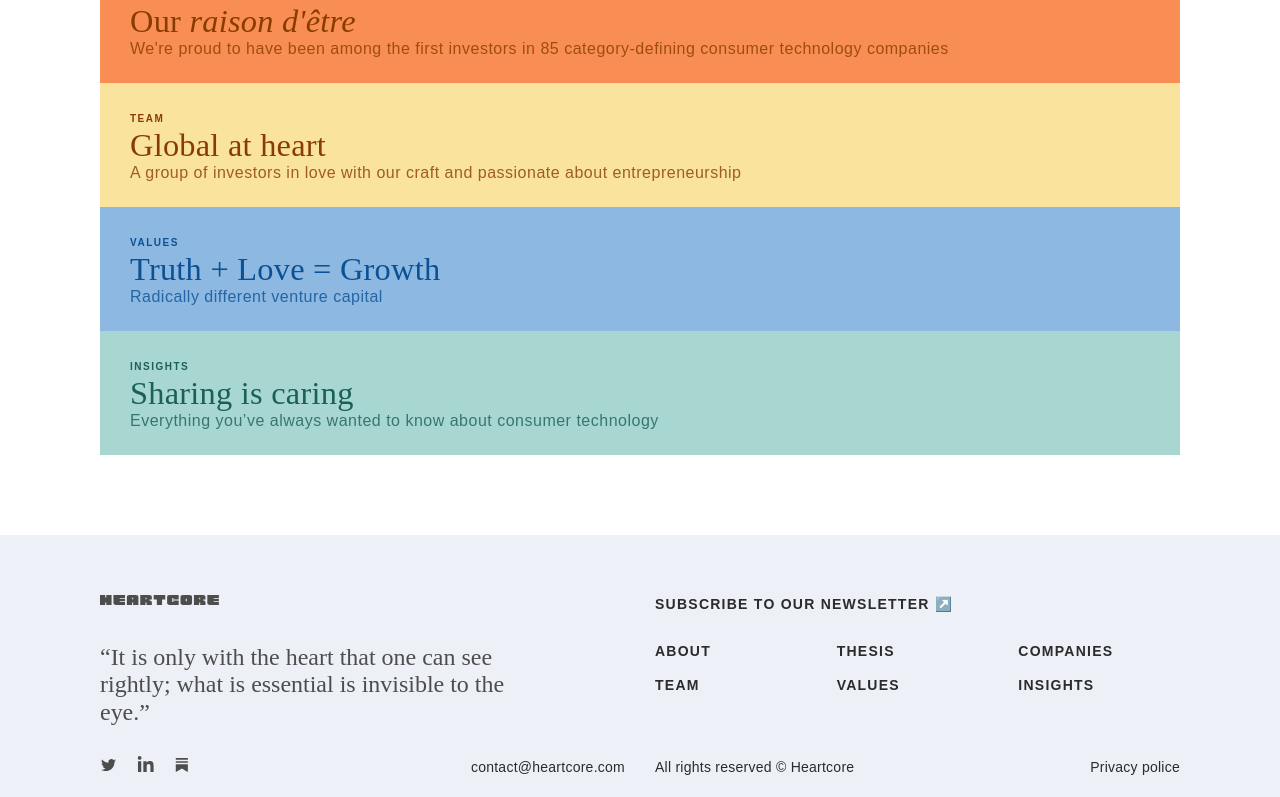
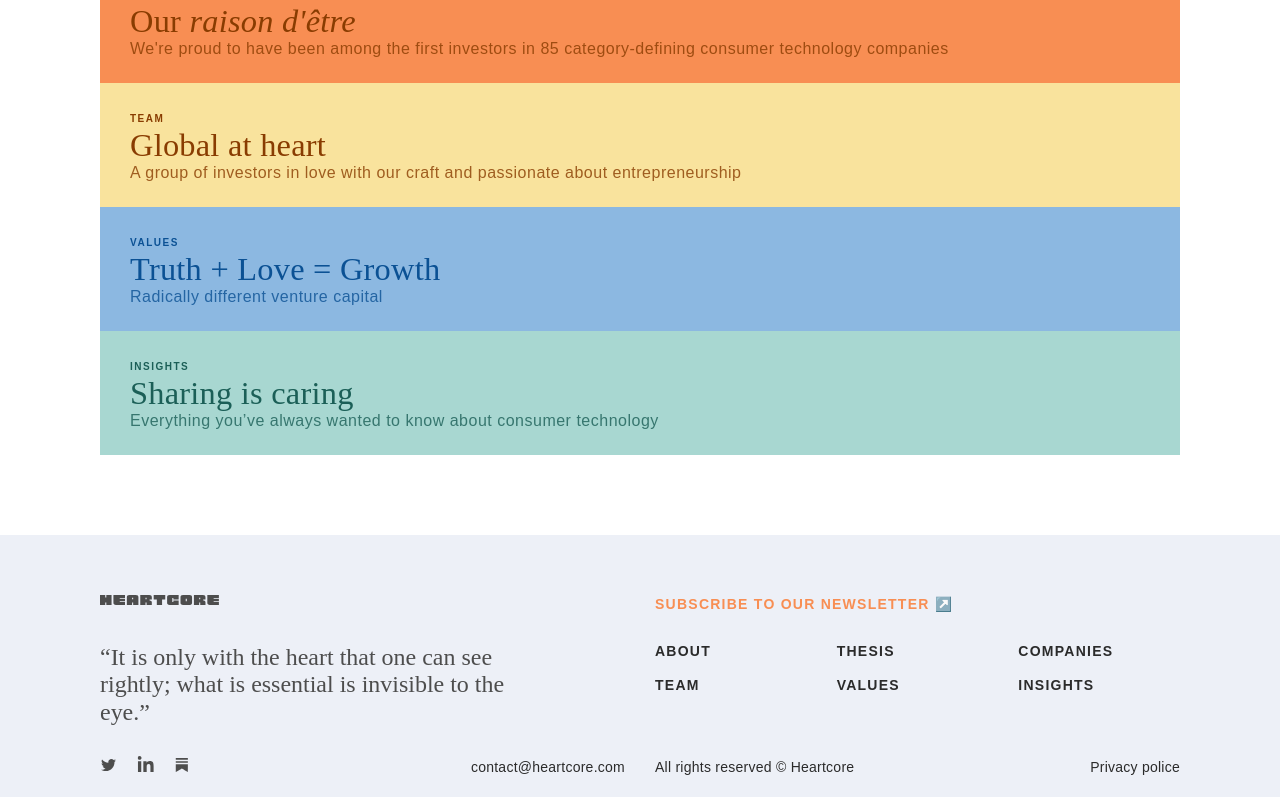
Before and after one commit to edvein-rin/Heartcore, a React (Create React App) app: page / in a window 1280 px wide. Shown: the part 695-1492 px from the top of the page. Built offline with nearby package versions, Linux system fonts and the light colour scheme; a web font is replaced by a local one.

Commit message:
Subscribe button colors

```diff
--- a/src/components/organisms/Footer.tsx
+++ b/src/components/organisms/Footer.tsx
@@ -19,8 +19,9 @@ export default function Footer () {
     <Wrapper>
       <FooterContainer>
         <img alt='Heartcore' src={logo}></img>
-        <ButtonLink href='https://heartcore.substack.com/' color='light-orange'>subscribe to our newsletter ↗️</ButtonLink>
-        {/* TODO color and hover doesn't work */}
+        <ButtonLink href='https://heartcore.substack.com/' textColor='light-orange' textHoverColor='orange'>
+          subscribe to our newsletter ↗️
+        </ButtonLink>
 
         <div className='quote'>
           <Typography color='grey' variant='h5' font='Recoleta'>
```
